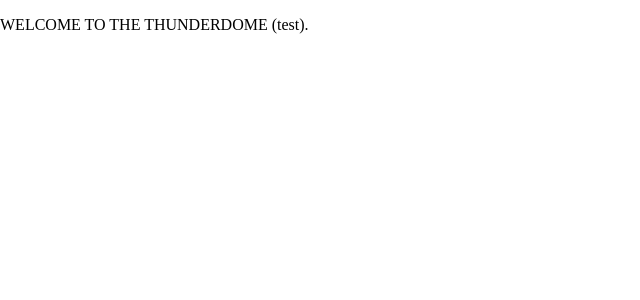
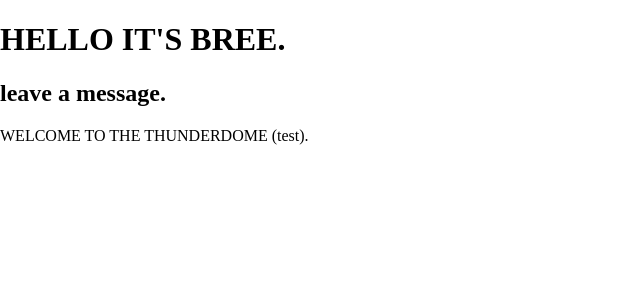
Before and after one commit to juniormince/breedotcom, a React (Create React App) app: page /home in a window 1280 px wide. Shown: the top 300 px of the page, without its empty margins (0-640 px from the left). Built offline with nearby package versions, Linux system fonts and the light colour scheme.

Commit message:
add header route

```diff
--- a/src/App.js
+++ b/src/App.js
@@ -6,15 +6,20 @@ import {
   Switch,
 } from 'react-router-dom';
 
+//now with style
+import './styles/main.css';
+
 //comps
 import Home from './components/Home/Home';
+import Header from './components/Header/Header';
+
 
 
 
 const App = () => (
   <div>
-    {/* header component to come
-    <Header className="header" title="HELLO IT'S BREE. LEAVE A MESSAGE." /> */}
+    {/* header component to come */}
+    <Header className="header" title="HELLO IT'S BREE." />
 
     {/* url directory */}
     <Router>
--- a/src/components/Header/Header.js
+++ b/src/components/Header/Header.js
@@ -1,5 +1,5 @@
 import React from 'react';
-
+import { BrowserRouter as Router } from 'react-router-dom';
 
 //now with style
 import '../../styles/main.css';
@@ -9,9 +9,13 @@ const Header = ({ title }) => (
         <div />
         <Router>
             <div>
-                <div><h1 className="lead">{title}</h1>
-                    <h2>the forum of the future!</h2></div>
+                <div>
+                    <h1 className="lead">{title}</h1>
+                    <h2>leave a message.</h2>
+                </div>
             </div>
         </Router>
     </div>
 );
+
+export default Header;
```
